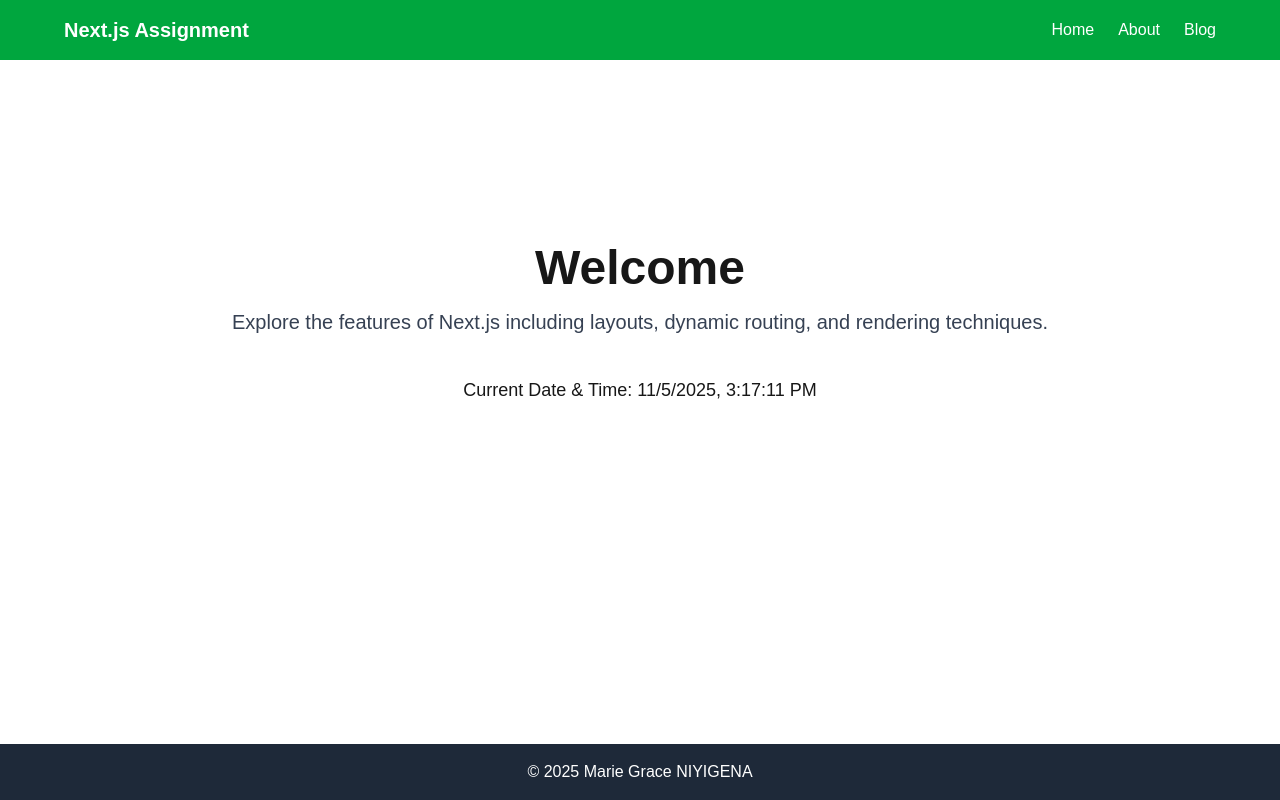
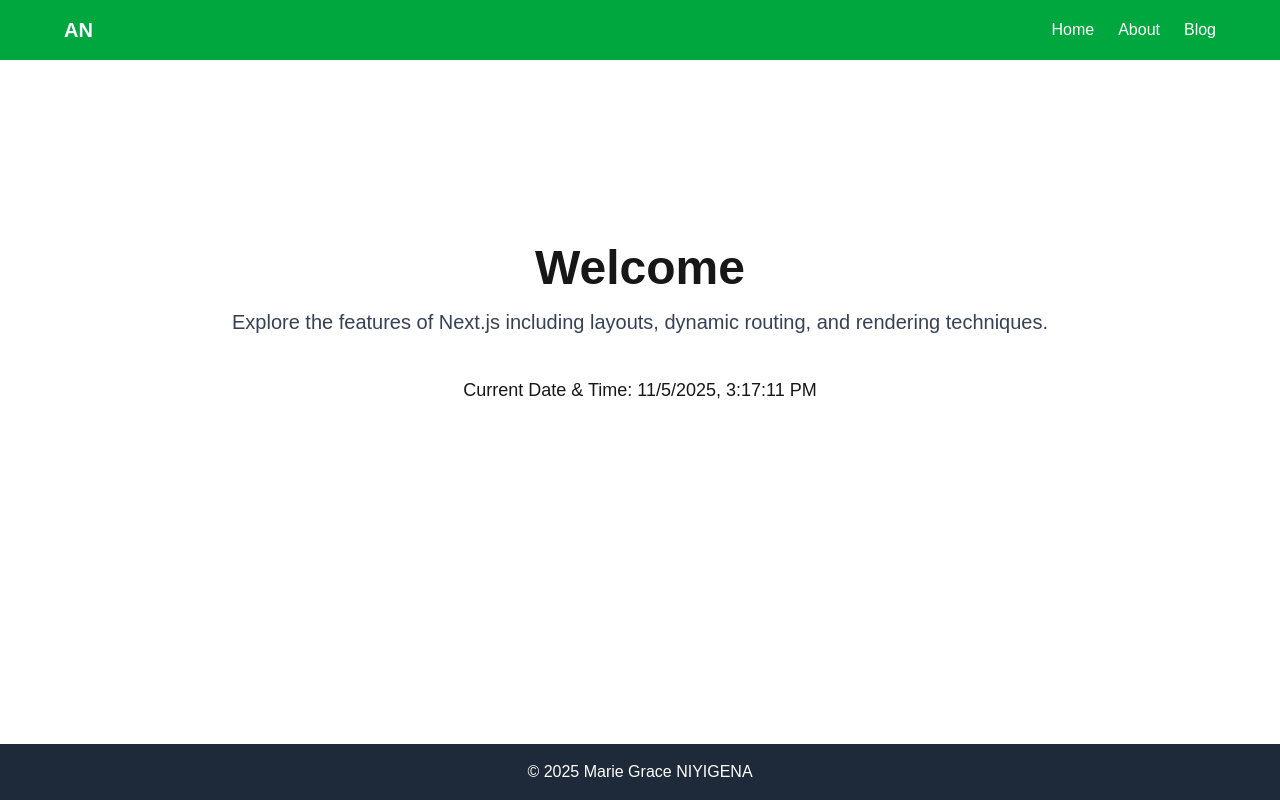
Before and after one commit to graceniyigena34/Next.js-Assignment-, a Next.js app: page / in a window 1280 px wide. Built offline with nearby package versions, Linux system fonts and the light colour scheme.

Commit message:
Update the blog

```diff
--- a/src/app/layout.tsx
+++ b/src/app/layout.tsx
@@ -12,7 +12,7 @@ export default function RootLayout({ children }: { children: React.ReactNode })
 
         <header className="bg-green-600 text-white p-4">
           <div className="flex justify-between items-center max-w-6xl mx-auto">
-            <h1 className="text-xl font-bold">Next.js Assignment</h1>
+            <h1 className="text-xl font-bold">AN</h1>
 
 
             <nav className="hidden md:flex space-x-6">
```
